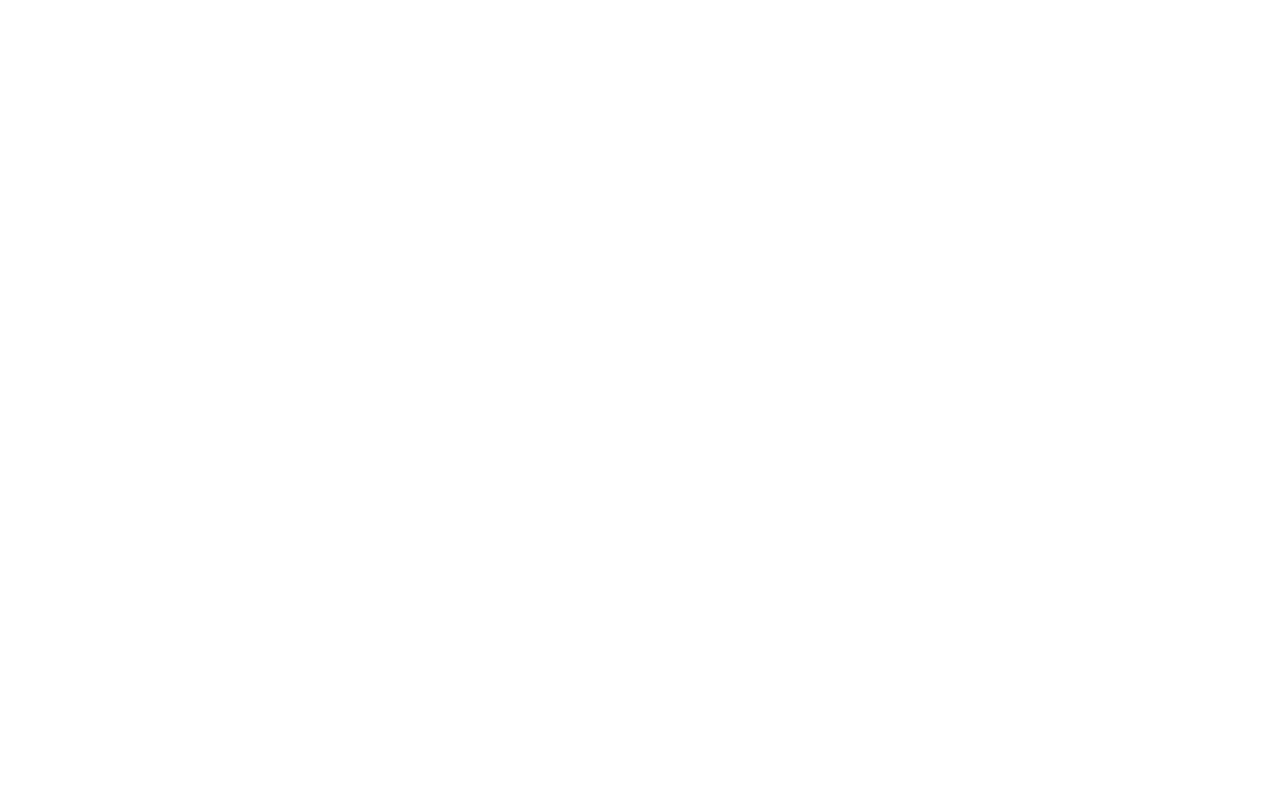
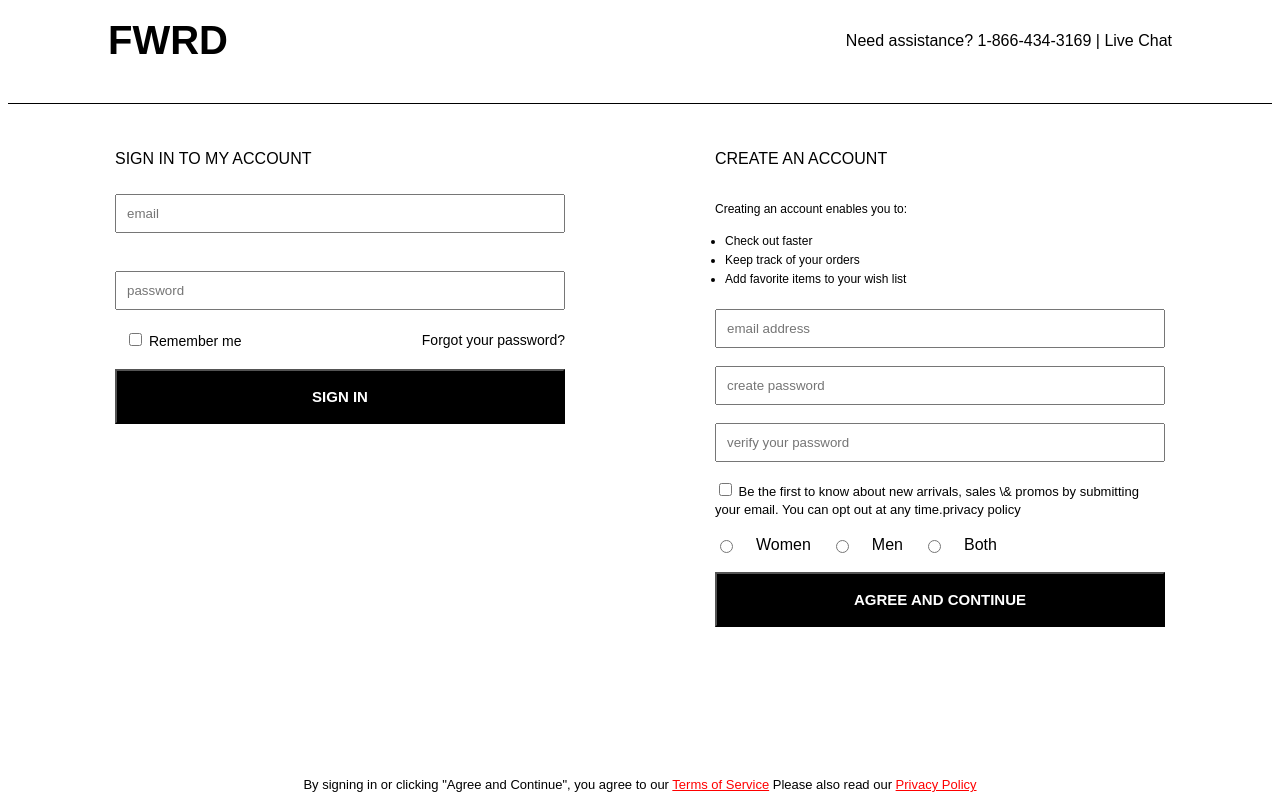
Before and after one commit to mahesh06111999/Teesta-Argument-014, a plain HTML site: page signinup.html in a window 1280 px wide. Drawn offline with Linux system fonts and the light colour scheme.

Commit message:
sign up ans sign form created

```diff
--- a/signinup.html
+++ b/signinup.html
@@ -0,0 +1,65 @@
+<!DOCTYPE html>
+<html lang="en">
+  <head>
+    <meta charset="UTF-8" />
+    <meta name="viewport" content="width=device-width, initial-scale=1.0" />
+    <title>Sign in | Forward</title>
+    <link rel="stylesheet" href="style.css" />
+  </head>
+  <body>
+    <div id="masignin">
+      <p>FWRD</p>
+      <div>
+        <a href="">Need assistance?</a>
+        <a href="">1-866-434-3169 |</a>
+        <a href=""> Live Chat</a>
+      </div>
+    </div>
+
+    <div id="maforms">
+      <form action="" id="masignin1">
+        <p>SIGN IN TO MY ACCOUNT</p>
+        <input type="text" placeholder="email" /><br />
+        <input type="password" placeholder="password" />
+        <div id="masmall">
+          <div style="margin: 10px">
+            <input type="checkbox" /> <label for="">Remember me</label>
+          </div>
+          <a href="">Forgot your password?</a>
+        </div>
+        <button class="mabtn">SIGN IN</button>
+      </form>
+      <form action="" id="masignup">
+        <p>CREATE AN ACCOUNT</p>
+        <p id="map1">Creating an account enables you to:</p>
+        <ul id="malistul">
+          <li>Check out faster</li>
+          <li>Keep track of your orders</li>
+          <li>Add favorite items to your wish list</li>
+        </ul>
+        <input type="text" placeholder="email address" />
+        <input type="password" placeholder="create password" />
+        <input type="password" placeholder="verify your password" />
+        <div id="mabox2">
+          <input type="checkbox" /><label for="" id="mabox">
+            Be the first to know about new arrivals, sales \& promos by
+            submitting your email. You can opt out at any time.<a href=""
+              >privacy policy</a
+            >
+          </label>
+        </div>
+        <div id="maradios">
+          <input type="radio" name="gender" value="women" />Women
+          <input type="radio" name="gender" value="men" />Men
+          <input type="radio" name="gender" value="both" />Both
+        </div>
+        <button class="mabtn">AGREE AND CONTINUE</button>
+      </form>
+    </div>
+    <p id="materms">
+      By signing in or clicking "Agree and Continue", you agree to our
+      <a href="" class="maclr">Terms of Service</a>
+      Please also read our <a href="" class="maclr">Privacy Policy</a>
+    </p>
+  </body>
+</html>
--- a/style.css
+++ b/style.css
@@ -107,3 +107,85 @@ a {
   margin-top: 40px;
   margin-bottom: 70px;
 }
+#masignin {
+  display: flex;
+  justify-content: space-between;
+  align-items: center;
+  border-bottom: 1px solid black;
+  padding: 0px 100px;
+  margin-top: -30px;
+  margin-bottom: -10px;
+}
+
+#masignin p {
+  font-size: 40px;
+  font-weight: bolder;
+}
+#maforms {
+  display: flex;
+  justify-content: center;
+  gap: 150px;
+  margin-top: 40px;
+}
+#masignin1 {
+  display: flex;
+  flex-direction: column;
+  width: 450px;
+  gap: 10px;
+}
+form {
+  display: flex;
+  flex-direction: column;
+  width: 450px;
+  gap: 18px;
+}
+
+input {
+  padding: 10px;
+}
+
+#masmall {
+  font-size: 14px;
+  display: flex;
+  justify-content: space-between;
+  align-items: center;
+}
+#maradios {
+  display: flex;
+  gap: 20px;
+}
+
+#map1,
+#map1 ~ ul {
+  margin: 0px;
+  font-size: 12px;
+}
+#malistul > li {
+  margin-left: -30px;
+  margin-bottom: 5px;
+}
+.mabtn {
+  background-color: black;
+  color: white;
+  padding: 17px;
+  font-size: 15px;
+  font-weight: 600;
+}
+
+#materms {
+  font-size: 13px;
+  text-align: center;
+  margin-top: 150px;
+}
+
+.maclr {
+  color: red;
+  text-decoration: underline;
+}
+#mabox {
+  font-size: 13px;
+}
+#mabox2 {
+  display: block;
+  gap: 5px;
+}
```
